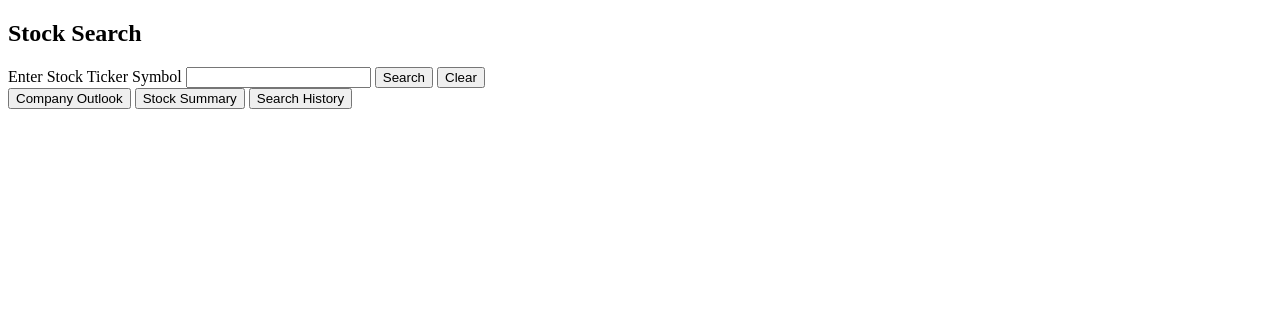
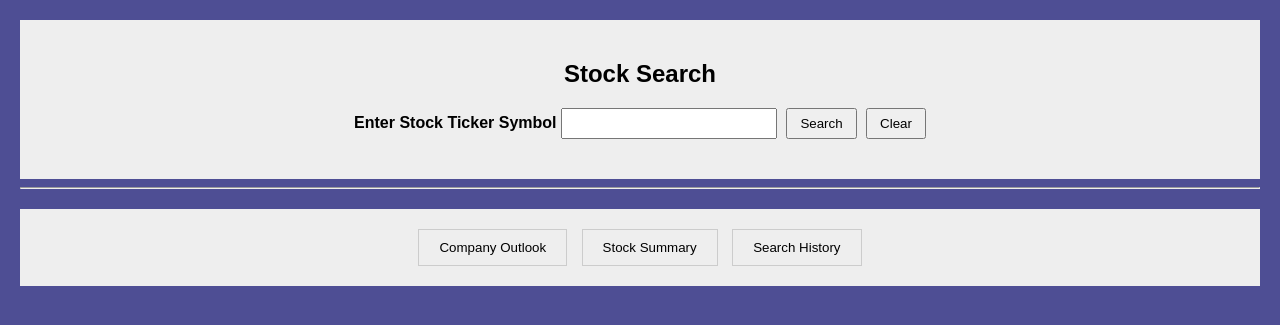
Before and after one commit to Casey-Class/TiingoStocksApplication, a Flask app: page / in a window 1280 px wide. Shown: the top 325 px of the page. Run offline with Flask 3, Linux system fonts and the light colour scheme.

Commit message:
everything works

```diff
--- a/app.py
+++ b/app.py
@@ -57,13 +57,15 @@ def searchStocks():
 
     conn = get_db()
 
-    row = conn.execute('''SELECT *
-                          FROM CachedStockData
-                          WHERE ticker = (?)''', (symbol,)).fetchone()
+    with get_db() as conn:
+        row = conn.execute(
+            "SELECT * FROM CachedStockData WHERE ticker = ?",
+            (symbol,)
+        ).fetchone()
+
     if row is not None:
         last_updated = datetime.fromisoformat(row["last_updated"])
         if datetime.utcnow() - last_updated < timedelta(minutes=15):
-            conn.close()
             return jsonify({
                 "company": json.loads(row["company_json"]),
                 "stock": json.loads(row["stock_json"])
@@ -78,26 +80,32 @@ def searchStocks():
     formatted = formatJSON(outlook_raw, summary_raw)
 
     # insert into search history & cache results
-    conn.execute("INSERT INTO SearchHistory (ticker) VALUES (?)", (symbol,))
-    conn.execute("INSERT INTO CachedStockData (ticker, company_json, stock_json, last_updated) VALUES (?, ?, ?, ?)",
-                 (symbol,
-                            json.dumps(formatted["company"]),
-                            json.dumps(formatted["stock"]),
-                            datetime.utcnow().isoformat()))
-    conn.commit()
-    conn.close()
+    with get_db() as conn:
+        conn.execute(
+            "INSERT INTO SearchHistory (ticker) VALUES (?)",
+            (symbol,)
+        )
 
+    with get_db() as conn:
+        conn.execute(
+            "INSERT OR REPLACE INTO CachedStockData (ticker, company_json, stock_json, last_updated) VALUES (?, ?, ?, ?)",
+            (
+                symbol,
+                json.dumps(formatted["company"]),
+                json.dumps(formatted["stock"]),
+                datetime.utcnow().isoformat()
+            )
+        )
     return jsonify(formatted)
 
 
 @app.route("/history", methods=["GET"])
 def getSearchHistory():
-    conn = get_db()
-    history = conn.execute('''SELECT *
+    with get_db() as conn:
+        history = conn.execute('''SELECT *
                     FROM SearchHistory
                     ORDER BY timestamp DESC
                     LIMIT 10''').fetchall()
-    conn.close()
     return jsonify([dict(record) for record in history])
 
 
--- a/static/styles.css
+++ b/static/styles.css
@@ -0,0 +1,99 @@
+/* Layout */
+body {
+    font-family: Arial, sans-serif;
+    margin: 20px;
+    text-align: center;
+    background-color: #4e4e94;
+}
+
+.gray {
+    background-color: #eee;
+    padding: 20px;
+}
+
+h2 {
+    margin-bottom: 20px;
+}
+
+form {
+    margin-bottom: 20px;
+}
+
+label {
+    font-weight: bold;
+}
+
+input[type="text"] {
+    padding: 6px;
+    width: 200px;
+}
+
+input[type="button"] {
+    padding: 6px 12px;
+    margin-left: 5px;
+    cursor: pointer;
+}
+
+/* Error message */
+#error {
+    color: red;
+    margin-top: 10px;
+}
+
+.hidden {
+    display: none;
+}
+
+/* Tabs */
+#tabs {
+    margin-top: 20px;
+}
+
+#tabs button {
+    padding: 10px 20px;
+    margin: 0 5px;
+    cursor: pointer;
+    background-color: #eee;
+    border: 1px solid #ccc;
+}
+
+#tabs button.active {
+    background-color: #ddd;
+    font-weight: bold;
+}
+
+/* Tab content */
+.tab-content {
+    margin-top: 20px;
+}
+
+/* Tables */
+table {
+    margin: 0 auto;
+    border-collapse: collapse;
+    width: 60%;
+    background-color: #eee;
+}
+
+th, td {
+    border: 1px solid #ccc;
+    padding: 8px;
+    text-align: left;
+}
+
+tr:nth-child(even) {
+    background-color: #ddd;
+}
+
+img {
+    height: 1em;
+    width: auto;
+}
+
+/* Limit description to 5 lines */
+.description-cell {
+    display: -webkit-box;
+    -webkit-line-clamp: 5;
+    -webkit-box-orient: vertical;
+    overflow: hidden;
+}
--- a/templates/index.html
+++ b/templates/index.html
@@ -6,6 +6,7 @@
     <link rel="stylesheet" href="../static/styles.css">
 </head>
 <body>
+    <div class="gray">
     <h2>Stock Search</h2>
 
     <!-- Forms -->
@@ -15,16 +16,19 @@
         <input type="button" id="search-btn" value="Search">
         <input type="button" id="clear-btn" value="Clear">
     </form>
+    </div>
 
-    <!-- Div for error display -->
-    <div id="error" class="hidden"></div>
+    <hr>
 
     <!-- Tabs -->
-    <div id="tabs" class="hidden">
+    <div id="tabs", class="gray">
         <button id="tab-outlook">Company Outlook</button>
         <button id="tab-summary">Stock Summary</button>
         <button id="tab-history">Search History</button>
     </div>
+
+    <!-- Div for error display -->
+    <div id="error" class="hidden"></div>
 
     <!-- Table shells -->
     <div id="outlook" class="tab-content hidden">
```
Also changed, not shown: static/script.js (+51 -17 lines), search_history.db.
